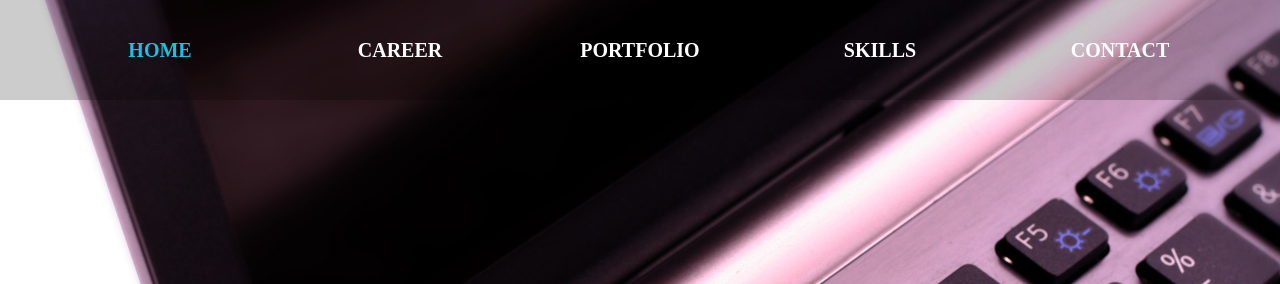
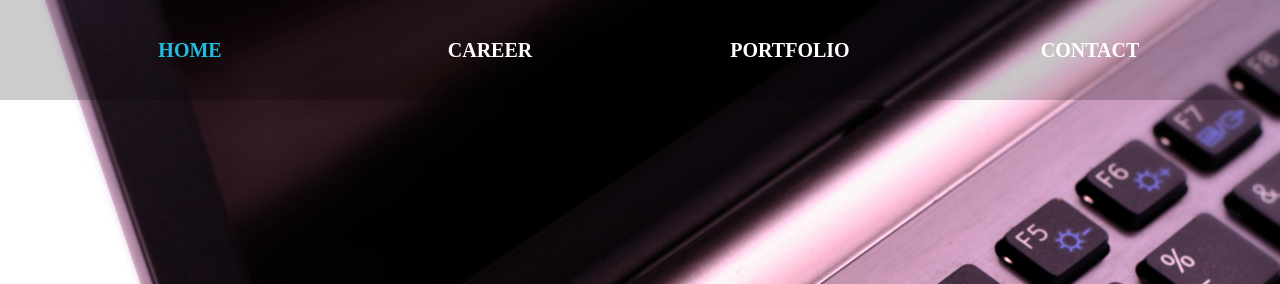
Before and after one commit to kimbomm/kimbomm.github.com, a website: page index.html in a window 1280 px wide. Shown: the top 284 px of the page. Drawn offline with Linux system fonts and the light colour scheme.

Commit message:
study commit

```diff
--- a/assets/css/dev/index.dev.css
+++ b/assets/css/dev/index.dev.css
@@ -65,7 +65,7 @@ header {
 /* line 40, assets/less/index.less */
 .nav li {
   float: left;
-  width: 20%;
+  width: 25%;
   text-align: center;
   font-size: 20px;
   font-weight: bold;
@@ -276,36 +276,36 @@ div.sec_3 .portWrap .skill span {
   border: 1px #ccc solid;
   border-radius: 5px;
 }
-/* line 220, assets/less/index.less */
+/* line 217, assets/less/index.less */
 .sec_5 {
   background: url("../images/cloud.jpg") no-repeat center;
 }
-/* line 222, assets/less/index.less */
+/* line 219, assets/less/index.less */
 .sec_5 .cont {
   width: 1000px;
   margin: 0 auto;
   padding-top: 30%;
   text-align: center;
 }
-/* line 227, assets/less/index.less */
+/* line 224, assets/less/index.less */
 .sec_5 .cont span {
   text-transform: uppercase;
   font-size: 80px;
   color: #2d2c32;
   margin-bottom: 20px;
 }
-/* line 234, assets/less/index.less */
+/* line 231, assets/less/index.less */
 .sec_5 .item {
   overflow: hidden;
   margin-top: 60px;
 }
-/* line 237, assets/less/index.less */
+/* line 234, assets/less/index.less */
 .sec_5 .item div {
   width: 33.333333333333%;
   text-align: center;
   float: left;
 }
-/* line 242, assets/less/index.less */
+/* line 239, assets/less/index.less */
 .sec_5 .item i {
   border: 5px #000 solid;
   display: block;
@@ -314,7 +314,7 @@ div.sec_3 .portWrap .skill span {
   margin: 50px auto;
   border-radius: 50%;
 }
-/* line 249, assets/less/index.less */
+/* line 246, assets/less/index.less */
 .sec_5 .item cite {
   display: block;
   font-size: 20px;
@@ -323,7 +323,7 @@ div.sec_3 .portWrap .skill span {
   margin: 30px 0;
   text-transform: uppercase;
 }
-/* line 257, assets/less/index.less */
+/* line 254, assets/less/index.less */
 .sec_5 .item span {
   display: block;
   width: 50%;
@@ -332,238 +332,238 @@ div.sec_3 .portWrap .skill span {
   font-size: 17px;
   color: #2d2c32;
 }
-/* line 265, assets/less/index.less */
+/* line 262, assets/less/index.less */
 .sec_5 .item .address i {
   background: url("../images/address.png") no-repeat center;
 }
-/* line 268, assets/less/index.less */
+/* line 265, assets/less/index.less */
 .sec_5 .item .tel i {
   background: url("../images/tel.png") no-repeat center;
 }
-/* line 271, assets/less/index.less */
+/* line 268, assets/less/index.less */
 .sec_5 .item .mail i {
   background: url("../images/mail.png") no-repeat center;
 }
 @media screen and (max-width: 1200px) {
-  /* line 278, assets/less/index.less */
+  /* line 275, assets/less/index.less */
   .nav {
     width: 800px;
   }
-  /* line 280, assets/less/index.less */
+  /* line 277, assets/less/index.less */
   .nav li {
     font-size: 18px;
   }
-  /* line 285, assets/less/index.less */
+  /* line 282, assets/less/index.less */
   div[class*="sec"] article {
     width: 800px;
   }
-  /* line 290, assets/less/index.less */
+  /* line 287, assets/less/index.less */
   .sec_1 .intro {
     width: 600px;
   }
-  /* line 293, assets/less/index.less */
+  /* line 290, assets/less/index.less */
   .sec_1 h1 {
     font-size: 48px;
   }
-  /* line 296, assets/less/index.less */
+  /* line 293, assets/less/index.less */
   .sec_1 span {
     font-size: 32px;
   }
-  /* line 301, assets/less/index.less */
+  /* line 298, assets/less/index.less */
   .sec_2 .career {
     padding-top: 70px;
   }
-  /* line 304, assets/less/index.less */
+  /* line 301, assets/less/index.less */
   .sec_2 cite {
     font-size: 48px;
     margin: 0 0 10px 30px;
   }
-  /* line 308, assets/less/index.less */
+  /* line 305, assets/less/index.less */
   .sec_2 p {
     font-size: 22px;
     margin: 0 0 20px 20px;
   }
-  /* line 314, assets/less/index.less */
+  /* line 311, assets/less/index.less */
   div.sec_3 .textWrap {
     width: 800px;
   }
-  /* line 316, assets/less/index.less */
+  /* line 313, assets/less/index.less */
   div.sec_3 .textWrap h3 {
     font-size: 48px;
   }
-  /* line 319, assets/less/index.less */
+  /* line 316, assets/less/index.less */
   div.sec_3 .textWrap span {
     min-width: 100px;
     height: 4px;
   }
-  /* line 323, assets/less/index.less */
+  /* line 320, assets/less/index.less */
   div.sec_3 .portWrap {
     width: 800px;
   }
-  /* line 325, assets/less/index.less */
+  /* line 322, assets/less/index.less */
   div.sec_3 .portWrap > div {
     height: 350px;
   }
-  /* line 328, assets/less/index.less */
+  /* line 325, assets/less/index.less */
   div.sec_3 .portWrap .imgWrap {
     width: 450px;
     height: 300px;
   }
-  /* line 331, assets/less/index.less */
+  /* line 328, assets/less/index.less */
   div.sec_3 .portWrap .thisInfo {
     width: 350px;
     height: 300px;
   }
-  /* line 335, assets/less/index.less */
+  /* line 332, assets/less/index.less */
   div.sec_3 .portWrap .title span {
     font-size: 28px;
   }
-  /* line 339, assets/less/index.less */
+  /* line 336, assets/less/index.less */
   div.sec_3 .portWrap .skill {
     left: 10px;
     right: 10px;
     bottom: 10px;
   }
-  /* line 345, assets/less/index.less */
+  /* line 342, assets/less/index.less */
   .sec_5 .cont {
     width: 800px;
   }
-  /* line 347, assets/less/index.less */
+  /* line 344, assets/less/index.less */
   .sec_5 .cont span {
     font-size: 48px;
   }
-  /* line 352, assets/less/index.less */
+  /* line 349, assets/less/index.less */
   .sec_5 .item i {
     border: 1px #000 solid;
     width: 40px;
     height: 40px;
     margin: 30px auto;
   }
-  /* line 357, assets/less/index.less */
+  /* line 354, assets/less/index.less */
   .sec_5 .item cite {
     font-size: 16px;
     margin: 20px 0;
   }
-  /* line 361, assets/less/index.less */
+  /* line 358, assets/less/index.less */
   .sec_5 .item span {
     font-size: 14px;
   }
-  /* line 364, assets/less/index.less */
+  /* line 361, assets/less/index.less */
   .sec_5 .item .address i {
     background-size: 100%;
   }
-  /* line 367, assets/less/index.less */
+  /* line 364, assets/less/index.less */
   .sec_5 .item .tel i {
     background-size: 100%;
   }
-  /* line 370, assets/less/index.less */
+  /* line 367, assets/less/index.less */
   .sec_5 .item .mail i {
     background-size: 100%;
   }
 }
 @media screen and (max-width: 800px) {
-  /* line 377, assets/less/index.less */
+  /* line 374, assets/less/index.less */
   .nav {
     width: 100%;
   }
-  /* line 379, assets/less/index.less */
+  /* line 376, assets/less/index.less */
   .nav li {
     font-size: 14px;
   }
-  /* line 384, assets/less/index.less */
+  /* line 381, assets/less/index.less */
   div[class*="sec"] article {
     width: 100%;
   }
-  /* line 389, assets/less/index.less */
+  /* line 386, assets/less/index.less */
   .sec_1 .intro {
     width: 400px;
   }
-  /* line 392, assets/less/index.less */
+  /* line 389, assets/less/index.less */
   .sec_1 h1 {
     font-size: 36px;
   }
-  /* line 395, assets/less/index.less */
+  /* line 392, assets/less/index.less */
   .sec_1 span {
     font-size: 24px;
   }
-  /* line 400, assets/less/index.less */
+  /* line 397, assets/less/index.less */
   .sec_2 cite {
     font-size: 36px;
   }
-  /* line 403, assets/less/index.less */
+  /* line 400, assets/less/index.less */
   .sec_2 p {
     font-size: 18px;
   }
-  /* line 408, assets/less/index.less */
+  /* line 405, assets/less/index.less */
   div.sec_3 .textWrap {
     width: 100%;
   }
-  /* line 410, assets/less/index.less */
+  /* line 407, assets/less/index.less */
   div.sec_3 .textWrap h3 {
     font-size: 36px;
   }
-  /* line 413, assets/less/index.less */
+  /* line 410, assets/less/index.less */
   div.sec_3 .textWrap span {
     min-width: 100px;
     height: 4px;
   }
-  /* line 417, assets/less/index.less */
+  /* line 414, assets/less/index.less */
   div.sec_3 .portWrap {
     margin-top: 20px;
     width: 450px;
   }
-  /* line 420, assets/less/index.less */
+  /* line 417, assets/less/index.less */
   div.sec_3 .portWrap > div {
     height: 500px;
     padding-bottom: 20px;
     margin-bottom: 20px;
     border-bottom: 1px #ccc solid;
   }
-  /* line 426, assets/less/index.less */
+  /* line 423, assets/less/index.less */
   div.sec_3 .portWrap .imgWrap {
     width: 450px;
     height: 300px;
   }
-  /* line 429, assets/less/index.less */
+  /* line 426, assets/less/index.less */
   div.sec_3 .portWrap .thisInfo {
     top: 310px;
     right: 50px;
     width: 350px;
     height: 200px;
   }
-  /* line 433, assets/less/index.less */
+  /* line 430, assets/less/index.less */
   div.sec_3 .portWrap .info {
     top: 5px;
     bottom: 5px;
     right: 5px;
     left: 5px;
   }
-  /* line 437, assets/less/index.less */
+  /* line 434, assets/less/index.less */
   div.sec_3 .portWrap .title span {
     font-size: 24px;
   }
-  /* line 441, assets/less/index.less */
+  /* line 438, assets/less/index.less */
   div.sec_3 .portWrap .content {
     margin: 10px 0 0 5px;
   }
-  /* line 443, assets/less/index.less */
+  /* line 440, assets/less/index.less */
   div.sec_3 .portWrap .content p {
     font-size: 14px;
   }
-  /* line 450, assets/less/index.less */
+  /* line 447, assets/less/index.less */
   .sec_5 .cont {
     width: 100%;
   }
-  /* line 452, assets/less/index.less */
+  /* line 449, assets/less/index.less */
   .sec_5 .cont span {
     font-size: 36px;
   }
-  /* line 457, assets/less/index.less */
+  /* line 454, assets/less/index.less */
   .sec_5 .item i {
     border: none;
     border-radius: initial;
   }
-  /* line 464, assets/less/index.less */
+  /* line 461, assets/less/index.less */
   .upbtn .up {
     width: 30px;
     height: 30px;
@@ -571,23 +571,23 @@ div.sec_3 .portWrap .skill span {
   }
 }
 @media screen and (max-width: 768px) {
-  /* line 471, assets/less/index.less */
+  /* line 468, assets/less/index.less */
   header {
     position: fixed;
     background-color: #000;
     height: 80px;
   }
-  /* line 476, assets/less/index.less */
+  /* line 473, assets/less/index.less */
   .nav {
     line-height: 80px;
   }
 }
 @media screen and (max-width: 650px) {
-  /* line 485, assets/less/index.less */
+  /* line 482, assets/less/index.less */
   .nav i {
     display: block;
   }
-  /* line 488, assets/less/index.less */
+  /* line 485, assets/less/index.less */
   .nav ul {
     display: none;
     position: absolute;
@@ -596,7 +596,7 @@ div.sec_3 .portWrap .skill span {
     top: 80px;
     padding: 10px;
   }
-  /* line 495, assets/less/index.less */
+  /* line 492, assets/less/index.less */
   .nav li {
     width: 80%;
     font-size: 18px;
@@ -607,93 +607,93 @@ div.sec_3 .portWrap .skill span {
     float: initial;
     border-bottom: 1px #ccc solid;
   }
-  /* line 507, assets/less/index.less */
+  /* line 504, assets/less/index.less */
   .sec_1 .intro {
     width: 320px;
   }
-  /* line 510, assets/less/index.less */
+  /* line 507, assets/less/index.less */
   .sec_1 h1 {
     font-size: 32px;
   }
-  /* line 513, assets/less/index.less */
+  /* line 510, assets/less/index.less */
   .sec_1 span {
     font-size: 18px;
   }
-  /* line 518, assets/less/index.less */
+  /* line 515, assets/less/index.less */
   .sec_2 cite {
     font-size: 32px;
   }
-  /* line 521, assets/less/index.less */
+  /* line 518, assets/less/index.less */
   .sec_2 p {
     width: 300px;
     font-size: 15px;
   }
-  /* line 527, assets/less/index.less */
+  /* line 524, assets/less/index.less */
   .sec_5 .cont {
     padding-top: 10%;
   }
-  /* line 529, assets/less/index.less */
+  /* line 526, assets/less/index.less */
   .sec_5 .cont span {
     font-size: 32px;
   }
-  /* line 533, assets/less/index.less */
+  /* line 530, assets/less/index.less */
   .sec_5 .item {
     margin-top: 20px;
     text-align: center;
   }
-  /* line 536, assets/less/index.less */
+  /* line 533, assets/less/index.less */
   .sec_5 .item i {
     margin: 10px auto;
   }
-  /* line 539, assets/less/index.less */
+  /* line 536, assets/less/index.less */
   .sec_5 .item div {
     margin: 0 auto 20px;
     display: block;
     width: 300px;
     float: none;
   }
-  /* line 545, assets/less/index.less */
+  /* line 542, assets/less/index.less */
   .sec_5 .item span {
     width: 80%;
     color: #2d2c32;
   }
-  /* line 549, assets/less/index.less */
+  /* line 546, assets/less/index.less */
   .sec_5 .item cite {
     margin: 10px auto;
   }
 }
 @media screen and (max-width: 500px) {
-  /* line 558, assets/less/index.less */
+  /* line 555, assets/less/index.less */
   div.sec_3 .textWrap h3 {
     font-size: 32px;
   }
-  /* line 562, assets/less/index.less */
+  /* line 559, assets/less/index.less */
   div.sec_3 .portWrap {
     width: 100%;
   }
-  /* line 564, assets/less/index.less */
+  /* line 561, assets/less/index.less */
   div.sec_3 .portWrap .imgWrap {
     width: 100%;
     height: 250px;
   }
-  /* line 567, assets/less/index.less */
+  /* line 564, assets/less/index.less */
   div.sec_3 .portWrap .thisInfo {
     top: 260px;
     right: 20px;
     left: 20px;
     width: auto;
   }
-  /* line 572, assets/less/index.less */
+  /* line 569, assets/less/index.less */
   div.sec_3 .portWrap .title span {
     font-size: 20px;
   }
-  /* line 576, assets/less/index.less */
+  /* line 573, assets/less/index.less */
   div.sec_3 .portWrap .skill {
     left: 5px;
     right: 5px;
     bottom: 5px;
   }
-  /* line 578, assets/less/index.less */
+  /* line 575, assets/less/index.less */
   div.sec_3 .portWrap .skill span {
     font-size: 13px;
     padding: 2px 5px;
--- a/assets/less/index.less
+++ b/assets/less/index.less
@@ -39,7 +39,7 @@ header{
   }
   li{
     .fl();
-    width: 20%;
+    width: 25%;
     text-align: center;
     font-size: 20px;
     font-weight: bold;
@@ -213,9 +213,6 @@ div.sec_3{
       }
     }
   }
-}
-.sec_4{
-
 }
 .sec_5{
   background: url("../images/cloud.jpg") no-repeat center;
--- a/index.html
+++ b/index.html
@@ -17,7 +17,6 @@
         <li class="on"><a href="">home</a></li>
         <li><a href="">career</a></li>
         <li><a href="">portfolio</a></li>
-        <li><a href="">skills</a></li>
         <li><a href="">contact</a></li>
       </ul>
     </div>
@@ -116,10 +115,6 @@
         </div>
       </article>
     </div>
-    <div class="sec_4">
-      <article>
-      </article>
-    </div>
     <div class="sec_5">
       <article>
         <div class="cont">
```
Also changed, not shown: assets/css/index.css, assets/images/skills.jpg (added).
